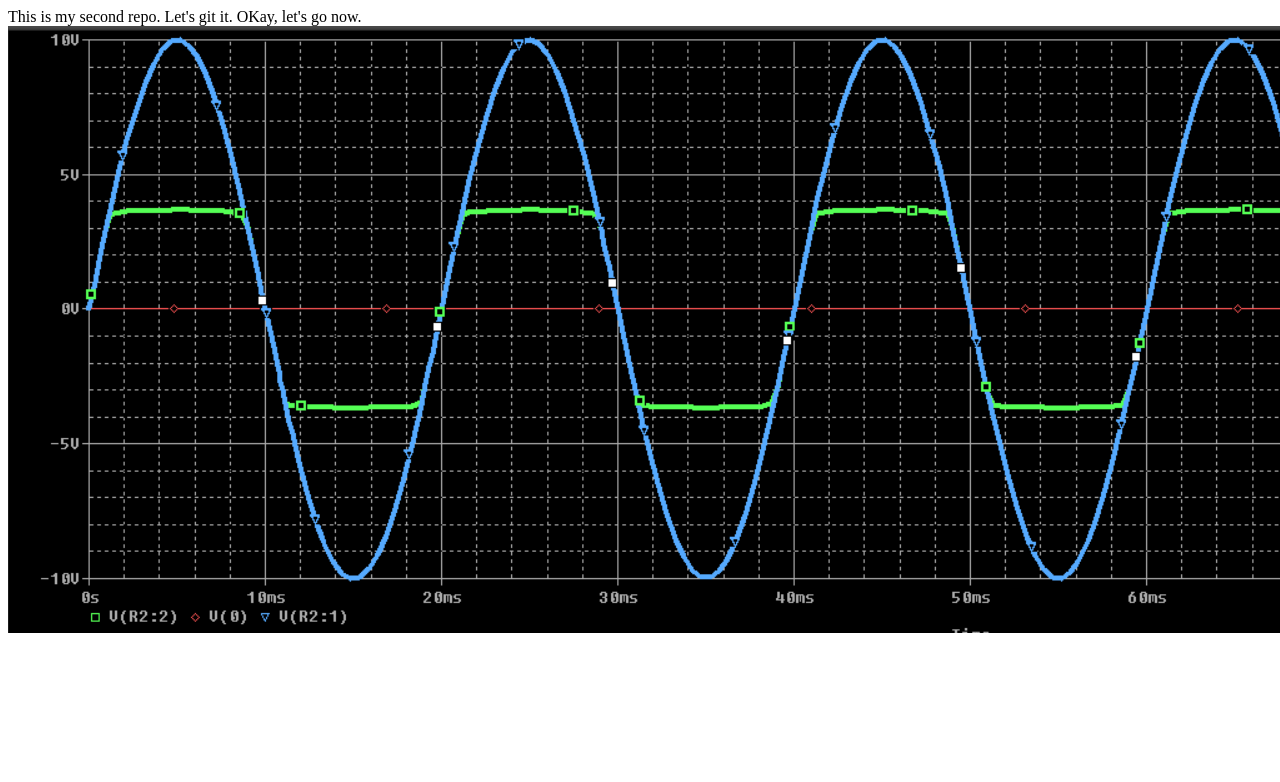
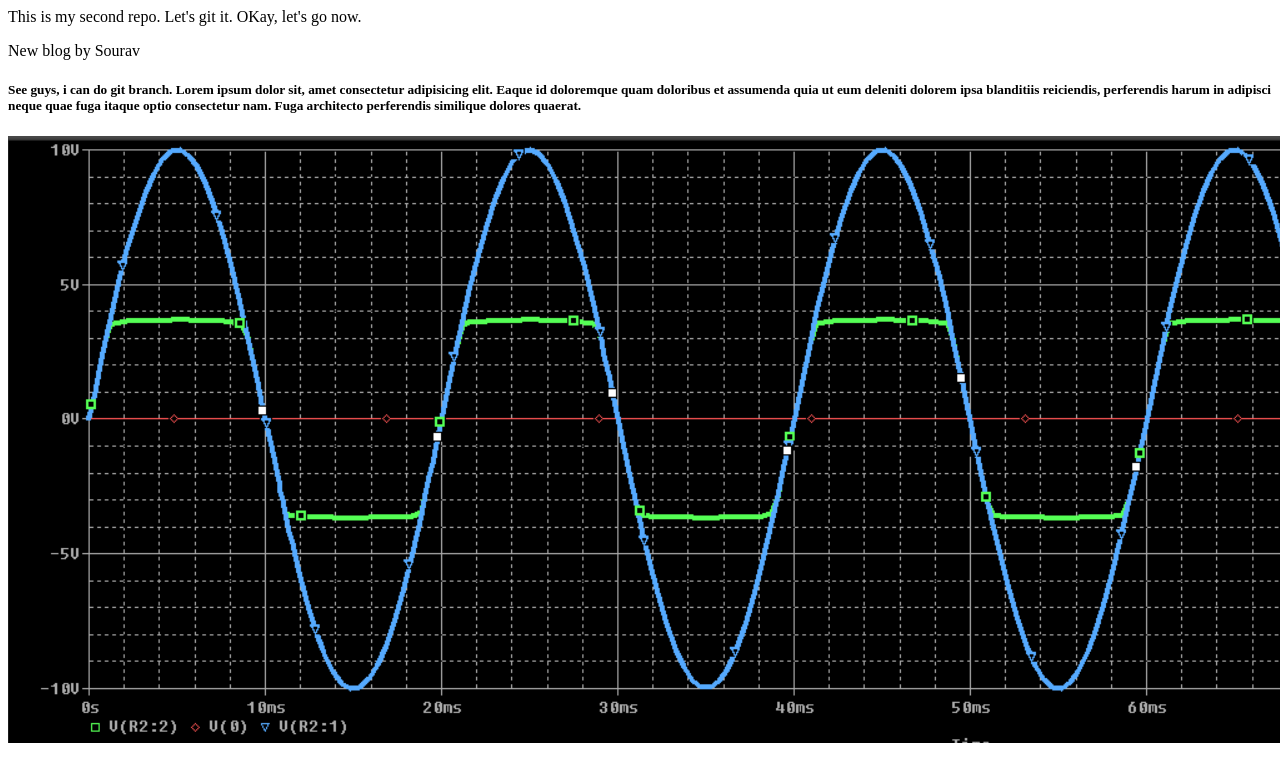
Before and after one commit to iammdsouravkhan/my-second-repository, a plain HTML site: page index.html in a window 1280 px wide. Shown: the top 782 px of the page. Drawn offline with Linux system fonts and the light colour scheme.

Commit message:
new-blog-added

```diff
--- a/index.html
+++ b/index.html
@@ -7,6 +7,8 @@
 </head>
 <body>
     This is my second repo. Let's git it. OKay, let's go now.
+    <p>New blog by Sourav</p>
+    <h5>See guys, i can  do git branch. Lorem ipsum dolor sit, amet consectetur adipisicing elit. Eaque id doloremque quam doloribus et assumenda quia ut eum deleniti dolorem ipsa blanditiis reiciendis, perferendis harum in adipisci neque quae fuga itaque optio consectetur nam. Fuga architecto perferendis similique dolores quaerat.</h5>
     <img src="+- clipper ckt.png" alt="">
 </body>
 </html>
```
